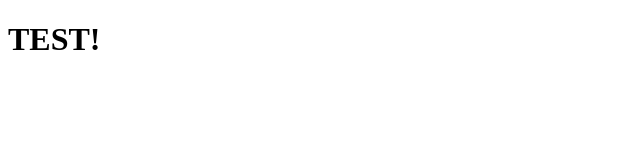
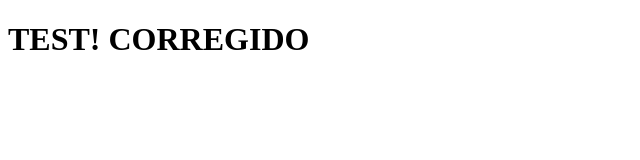
Before and after one commit to broko-de/repositorio, a plain HTML site: page index.html in a window 1280 px wide. Shown: the whole page, without its empty margins (0-640 px from the left). Drawn offline with Linux system fonts and the light colour scheme.

Commit message:
Update index.html

```diff
--- a/index.html
+++ b/index.html
@@ -7,6 +7,6 @@
     <title>Document</title>
 </head>
 <body>
-    <h1>TEST!</h1>
+    <h1>TEST! CORREGIDO</h1>
 </body>
 </html>
```
